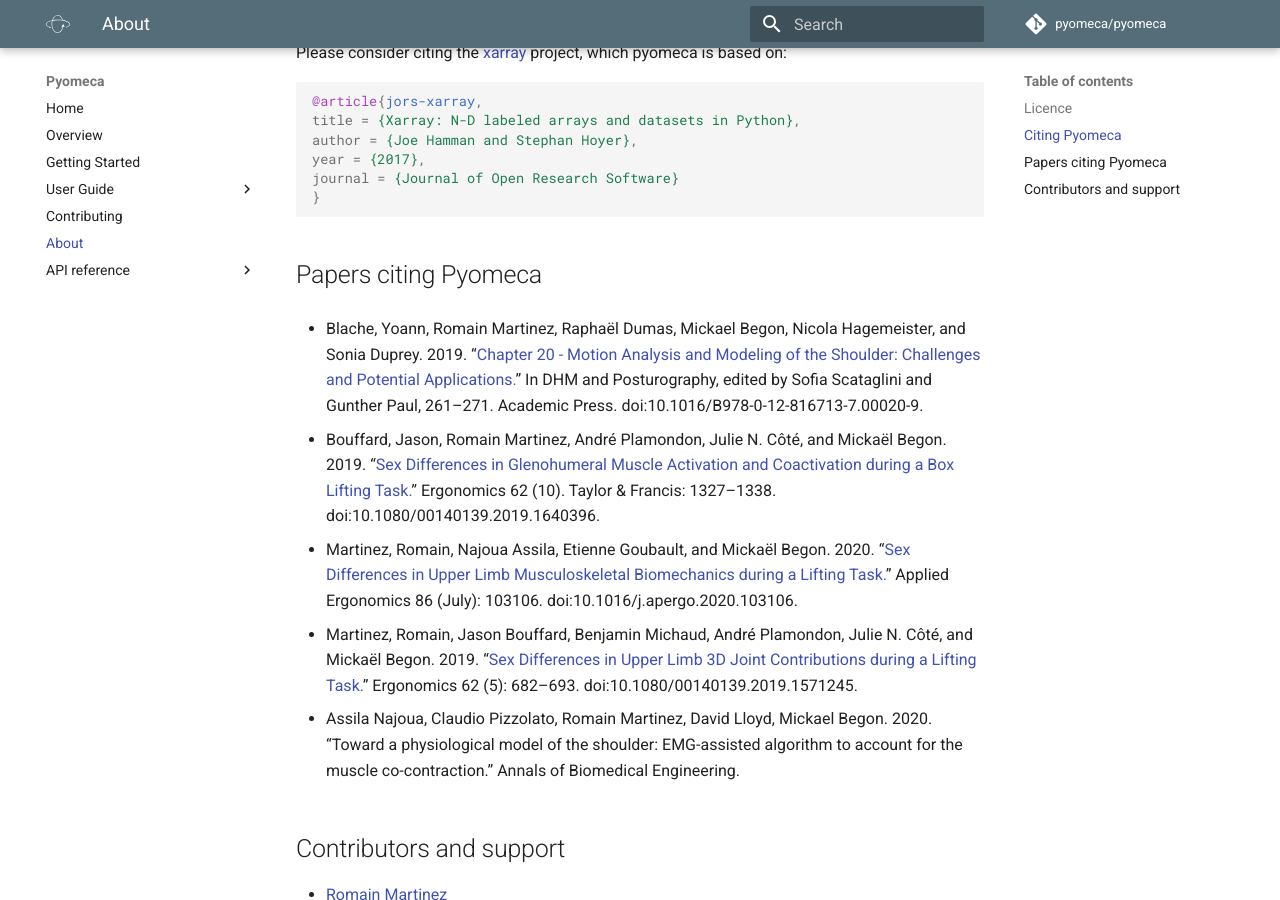
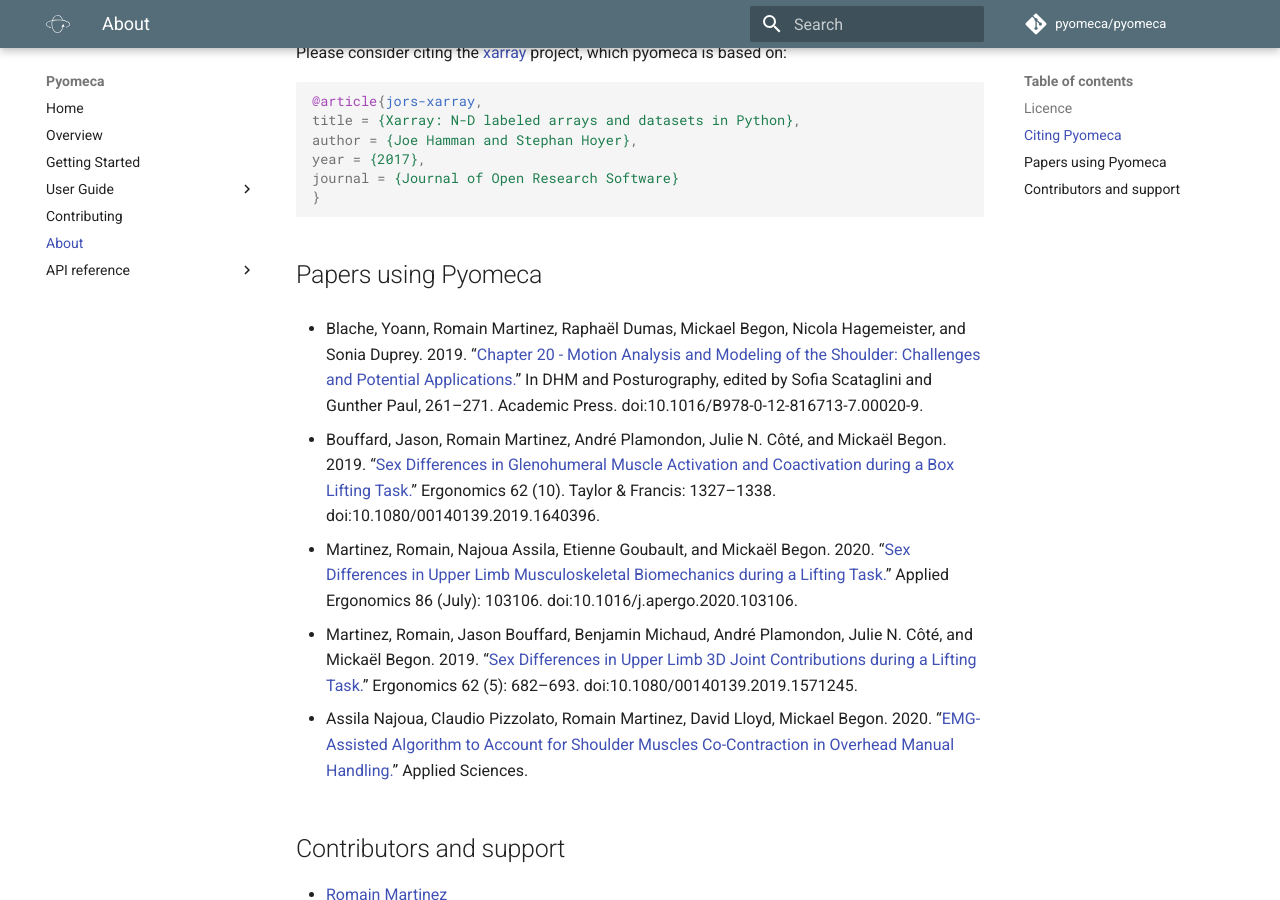
Before and after one commit to pyomeca/pyomeca, an MkDocs documentation site: the page built from docs/about.md, in a window 1280 px wide and 900 px high, scrolled down 742 px. Built offline with MkDocs 1.6.1 and Material for MkDocs 9.7.7, drawn with Linux system fonts in a browser that asks for light colours; comment, search, counter and statistics services are not loaded.

Commit message:
update papers link (use doi)

````diff
--- a/docs/about.md
+++ b/docs/about.md
@@ -38,17 +38,17 @@
 }
 ```
 
-## Papers citing Pyomeca
+## Papers using Pyomeca
 
 - Blache, Yoann, Romain Martinez, Raphaël Dumas, Mickael Begon, Nicola Hagemeister, and Sonia Duprey. 2019. “[Chapter 20 - Motion Analysis and Modeling of the Shoulder: Challenges and Potential Applications.](https://www.sciencedirect.com/science/article/pii/B9780128167137000209)” In DHM and Posturography, edited by Sofia Scataglini and Gunther Paul, 261–271. Academic Press. doi:10.1016/B978-0-12-816713-7.00020-9.
 
-- Bouffard, Jason, Romain Martinez, André Plamondon, Julie N. Côté, and Mickaël Begon. 2019. “[Sex Differences in Glenohumeral Muscle Activation and Coactivation during a Box Lifting Task.](https://www.tandfonline.com/doi/abs/10.1080/00140139.2019.1640396)” Ergonomics 62 (10). Taylor & Francis: 1327–1338. doi:10.1080/00140139.2019.1640396.
+- Bouffard, Jason, Romain Martinez, André Plamondon, Julie N. Côté, and Mickaël Begon. 2019. “[Sex Differences in Glenohumeral Muscle Activation and Coactivation during a Box Lifting Task.](https://doi.org/10.1080/00140139.2019.1640396)” Ergonomics 62 (10). Taylor & Francis: 1327–1338. doi:10.1080/00140139.2019.1640396.
 
-- Martinez, Romain, Najoua Assila, Etienne Goubault, and Mickaël Begon. 2020. “[Sex Differences in Upper Limb Musculoskeletal Biomechanics during a Lifting Task.](https://www.sciencedirect.com/science/article/abs/pii/S0003687020300673)” Applied Ergonomics 86 (July): 103106. doi:10.1016/j.apergo.2020.103106.
+- Martinez, Romain, Najoua Assila, Etienne Goubault, and Mickaël Begon. 2020. “[Sex Differences in Upper Limb Musculoskeletal Biomechanics during a Lifting Task.](https://doi.org/10.1016/j.apergo.2020.103106)” Applied Ergonomics 86 (July): 103106. doi:10.1016/j.apergo.2020.103106.
 
-- Martinez, Romain, Jason Bouffard, Benjamin Michaud, André Plamondon, Julie N. Côté, and Mickaël Begon. 2019. “[Sex Differences in Upper Limb 3D Joint Contributions during a Lifting Task.](https://www.tandfonline.com/doi/abs/10.1080/00140139.2019.1571245)” Ergonomics 62 (5): 682–693. doi:10.1080/00140139.2019.1571245.
+- Martinez, Romain, Jason Bouffard, Benjamin Michaud, André Plamondon, Julie N. Côté, and Mickaël Begon. 2019. “[Sex Differences in Upper Limb 3D Joint Contributions during a Lifting Task.](https://doi.org/10.1080/00140139.2019.1571245)” Ergonomics 62 (5): 682–693. doi:10.1080/00140139.2019.1571245.
 
-- Assila Najoua, Claudio Pizzolato, Romain Martinez, David Lloyd, Mickael Begon. 2020. “Toward a physiological model of the shoulder: EMG-assisted algorithm to account for the muscle co-contraction.” Annals of Biomedical Engineering.
+- Assila Najoua, Claudio Pizzolato, Romain Martinez, David Lloyd, Mickael Begon. 2020. “[EMG-Assisted Algorithm to Account for Shoulder Muscles Co-Contraction in Overhead Manual Handling.](https://doi.org/10.3390/app10103522)” Applied Sciences.
 
 ## Contributors and support
 
````
